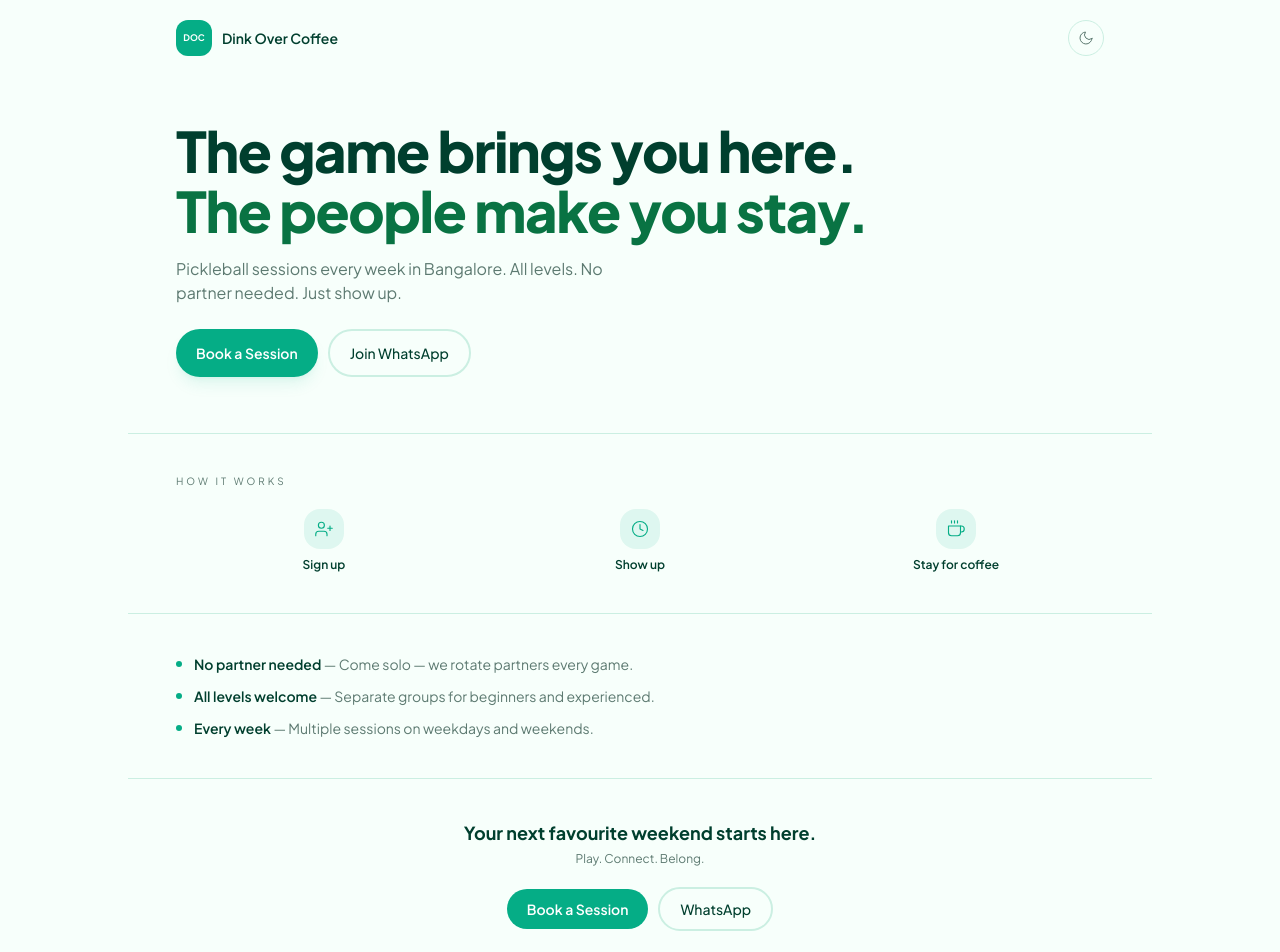
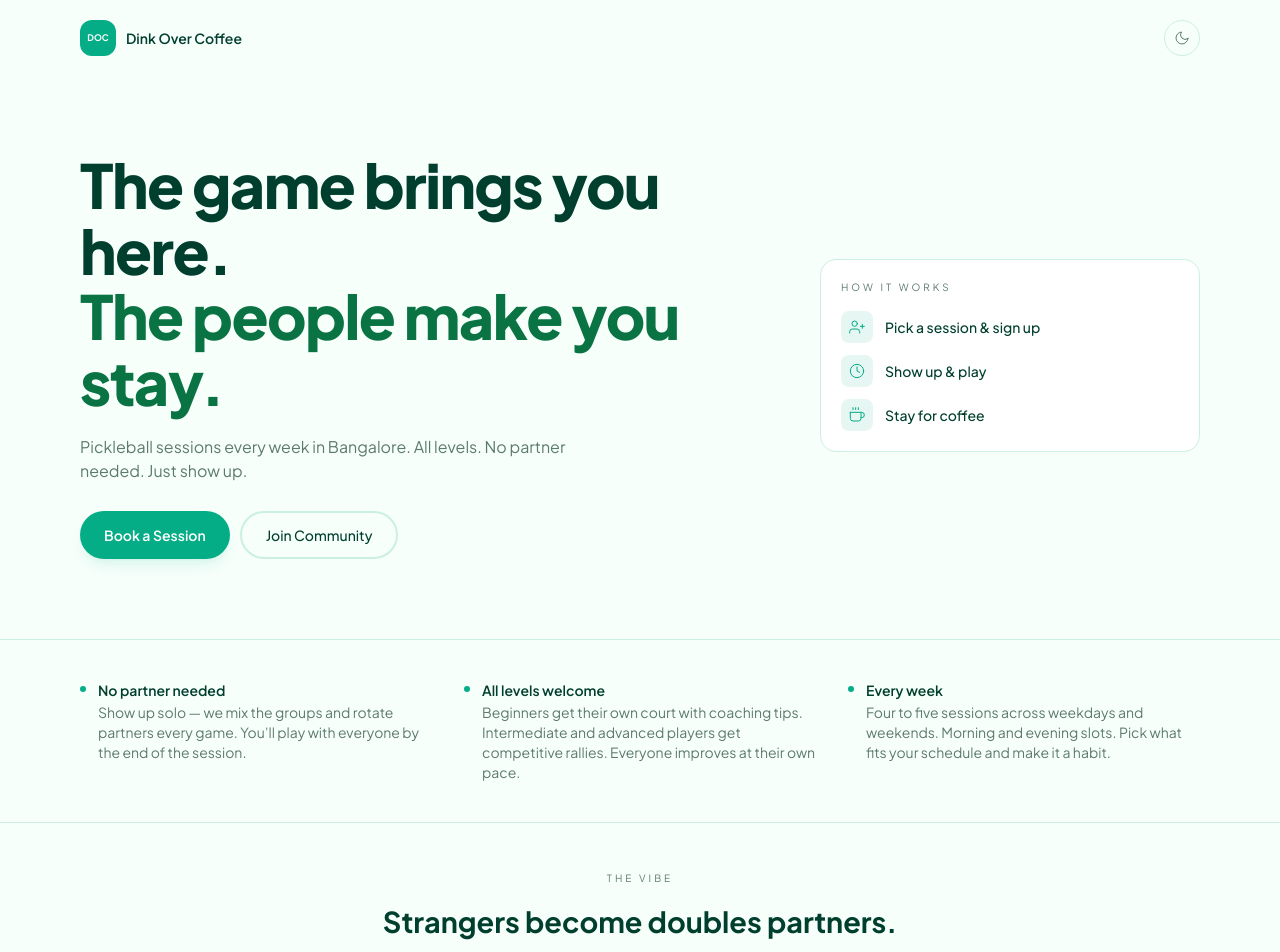
Before and after one commit to achyuthkv/dink-over-coffee, a React (Vite) app in the folder frontend/: page / in a window 1280 px wide. Shown: the top 952 px of the page. Built offline with nearby package versions, Linux system fonts and the light colour scheme; no server answers.

Commit message:
Update Landing.jsx

```diff
--- a/frontend/src/components/Landing.jsx
+++ b/frontend/src/components/Landing.jsx
@@ -24,40 +24,42 @@ export default function Landing() {
     <div className="min-h-screen bg-bg-alt flex flex-col">
 
       {/* Nav */}
-      <nav className="px-6 md:px-12 max-w-5xl mx-auto w-full pt-5 flex items-center justify-between">
-        <div className="flex items-center gap-2.5">
+      <nav className="px-6 md:px-12 lg:px-20 max-w-7xl mx-auto w-full pt-5 flex items-center justify-between">
+        <Link to="/" className="flex items-center gap-2.5">
           <div className="h-9 w-9 bg-interactive text-inverse grid place-items-center font-bold text-[9px] rounded-xl">DOC</div>
           <span className="text-primary font-semibold text-sm">Dink Over Coffee</span>
-        </div>
+        </Link>
         <ThemeToggle />
       </nav>
 
-      {/* Hero */}
-      <section className="px-6 md:px-12 max-w-5xl mx-auto w-full pt-12 pb-10 md:pt-16 md:pb-14">
-        <h1 className="text-primary text-[clamp(2rem,6vw,3.5rem)] font-extrabold leading-[1.08] tracking-tight">
+      {/* Hero — two-column on desktop */}
+      <section className="px-6 md:px-12 lg:px-20 max-w-7xl mx-auto w-full pt-12 pb-10 md:pt-20 md:pb-16 lg:pt-24 lg:pb-20 flex flex-col lg:flex-row lg:items-center lg:gap-16">
+        <div className="flex-1">
+          <h1 className="text-primary text-[clamp(2rem,5vw,3.8rem)] font-extrabold leading-[1.08] tracking-tight">
             The game brings you here.
           </h1>
-        <h1 className="text-secondary text-[clamp(2rem,6vw,3.5rem)] font-extrabold leading-[1.08] tracking-tight">
+          <h1 className="text-secondary text-[clamp(2rem,5vw,3.8rem)] font-extrabold leading-[1.08] tracking-tight">
             The people make you stay.
           </h1>
 
-        <p className="mt-4 text-muted text-sm md:text-base max-w-[38ch] leading-relaxed">
+          <p className="mt-5 text-muted text-sm md:text-base max-w-[42ch] leading-relaxed">
             Pickleball sessions every week in Bangalore. All levels. No partner needed. Just show up.
           </p>
 
-        <div className="mt-6 flex flex-wrap gap-2.5">
-          <Link to="/events" className="inline-flex items-center gap-2 rounded-full bg-interactive text-inverse px-5 py-3 text-sm font-semibold active:scale-[.98] transition shadow-lg shadow-interactive/10">
+          <div className="mt-7 flex flex-wrap gap-2.5">
+            <Link to="/events" className="inline-flex items-center gap-2 rounded-full bg-interactive text-inverse px-6 py-3 text-sm font-semibold active:scale-[.98] transition shadow-lg shadow-interactive/10">
               Book a Session
             </Link>
-          <a href="https://chat.whatsapp.com/CxCddkzBtqc2uARp4tcPDy?s=cl&p=i&mlu=3" target="_blank" rel="noopener noreferrer" className="inline-flex items-center gap-2 rounded-full border-2 border-border text-primary px-5 py-3 text-sm font-medium active:scale-[.98] transition">
-            Join WhatsApp
+            <a href="https://chat.whatsapp.com/CxCddkzBtqc2uARp4tcPDy?s=cl&p=i&mlu=3" target="_blank" rel="noopener noreferrer" className="inline-flex items-center gap-2 rounded-full border-2 border-border text-primary px-6 py-3 text-sm font-medium active:scale-[.98] transition">
+              Join Community
             </a>
           </div>
-      </section>
+        </div>
 
-      {/* Next session — inline if available */}
+        {/* Right column — session card + how it works */}
+        <div className="mt-10 lg:mt-0 lg:w-[380px] shrink-0 space-y-5">
           {nextSession && (
-        <section className="px-6 md:px-12 max-w-5xl mx-auto w-full pb-10">
+            <div>
               <p className="text-muted text-[10px] uppercase tracking-[0.3em] mb-2">Upcoming session</p>
               <Link to="/events" className="flex items-center gap-4 bg-surface rounded-2xl p-4 border border-border active:scale-[.99] transition">
                 <div className="w-10 h-10 rounded-xl bg-interactive/10 grid place-items-center shrink-0">
@@ -69,56 +71,84 @@ export default function Landing() {
                 </div>
                 <svg xmlns="http://www.w3.org/2000/svg" width="16" height="16" fill="none" stroke="currentColor" strokeWidth="2" strokeLinecap="round" strokeLinejoin="round" viewBox="0 0 24 24" className="text-muted shrink-0"><polyline points="9 18 15 12 9 6"/></svg>
               </Link>
-        </section>
+            </div>
           )}
 
-      {/* How it works */}
-      <section className="px-6 md:px-12 max-w-5xl mx-auto w-full py-10 border-t border-border">
-        <p className="text-muted text-[10px] uppercase tracking-[0.3em] mb-5">How it works</p>
-        <div className="grid grid-cols-3 gap-3 md:gap-5">
+          <div className="bg-surface rounded-2xl p-5 border border-border">
+            <p className="text-muted text-[10px] uppercase tracking-[0.3em] mb-4">How it works</p>
+            <div className="space-y-3">
               {[
-            { icon: <svg xmlns="http://www.w3.org/2000/svg" width="18" height="18" fill="none" stroke="rgb(var(--color-interactive))" strokeWidth="1.5" strokeLinecap="round" strokeLinejoin="round" viewBox="0 0 24 24"><path d="M16 21v-2a4 4 0 00-4-4H5a4 4 0 00-4 4v2"/><circle cx="8.5" cy="7" r="4"/><line x1="20" y1="8" x2="20" y2="14"/><line x1="23" y1="11" x2="17" y2="11"/></svg>, label: 'Sign up' },
-            { icon: <svg xmlns="http://www.w3.org/2000/svg" width="18" height="18" fill="none" stroke="rgb(var(--color-interactive))" strokeWidth="1.5" strokeLinecap="round" strokeLinejoin="round" viewBox="0 0 24 24"><circle cx="12" cy="12" r="10"/><polyline points="12 6 12 12 16 14"/></svg>, label: 'Show up' },
-            { icon: <svg xmlns="http://www.w3.org/2000/svg" width="18" height="18" fill="none" stroke="rgb(var(--color-interactive))" strokeWidth="1.5" strokeLinecap="round" strokeLinejoin="round" viewBox="0 0 24 24"><path d="M18 8h1a4 4 0 010 8h-1"/><path d="M2 8h16v9a4 4 0 01-4 4H6a4 4 0 01-4-4V8z"/><line x1="6" y1="1" x2="6" y2="4"/><line x1="10" y1="1" x2="10" y2="4"/><line x1="14" y1="1" x2="14" y2="4"/></svg>, label: 'Stay for coffee' },
+                { icon: <svg xmlns="http://www.w3.org/2000/svg" width="16" height="16" fill="none" stroke="rgb(var(--color-interactive))" strokeWidth="1.5" strokeLinecap="round" strokeLinejoin="round" viewBox="0 0 24 24"><path d="M16 21v-2a4 4 0 00-4-4H5a4 4 0 00-4 4v2"/><circle cx="8.5" cy="7" r="4"/><line x1="20" y1="8" x2="20" y2="14"/><line x1="23" y1="11" x2="17" y2="11"/></svg>, step: '1', label: 'Pick a session & sign up' },
+                { icon: <svg xmlns="http://www.w3.org/2000/svg" width="16" height="16" fill="none" stroke="rgb(var(--color-interactive))" strokeWidth="1.5" strokeLinecap="round" strokeLinejoin="round" viewBox="0 0 24 24"><circle cx="12" cy="12" r="10"/><polyline points="12 6 12 12 16 14"/></svg>, step: '2', label: 'Show up & play' },
+                { icon: <svg xmlns="http://www.w3.org/2000/svg" width="16" height="16" fill="none" stroke="rgb(var(--color-interactive))" strokeWidth="1.5" strokeLinecap="round" strokeLinejoin="round" viewBox="0 0 24 24"><path d="M18 8h1a4 4 0 010 8h-1"/><path d="M2 8h16v9a4 4 0 01-4 4H6a4 4 0 01-4-4V8z"/><line x1="6" y1="1" x2="6" y2="4"/><line x1="10" y1="1" x2="10" y2="4"/><line x1="14" y1="1" x2="14" y2="4"/></svg>, step: '3', label: 'Stay for coffee' },
               ].map(item => (
-            <div key={item.label} className="text-center">
-              <div className="w-10 h-10 rounded-2xl bg-interactive/10 grid place-items-center mx-auto mb-2">{item.icon}</div>
-              <p className="text-primary text-xs font-semibold">{item.label}</p>
+                <div key={item.step} className="flex items-center gap-3">
+                  <div className="w-8 h-8 rounded-lg bg-interactive/10 grid place-items-center shrink-0">{item.icon}</div>
+                  <p className="text-primary text-sm font-medium">{item.label}</p>
+                </div>
+              ))}
+            </div>
+          </div>
+        </div>
+      </section>
+
+      {/* Value props — horizontal on desktop */}
+      <section className="px-6 md:px-12 lg:px-20 max-w-7xl mx-auto w-full py-10 border-t border-border">
+        <div className="grid md:grid-cols-3 gap-4 md:gap-8">
+          {[
+            { title: 'No partner needed', desc: 'Show up solo — we mix the groups and rotate partners every game. You’ll play with everyone by the end of the session.' },
+            { title: 'All levels welcome', desc: 'Beginners get their own court with coaching tips. Intermediate and advanced players get competitive rallies. Everyone improves at their own pace.' },
+            { title: 'Every week', desc: 'Four to five sessions across weekdays and weekends. Morning and evening slots. Pick what fits your schedule and make it a habit.' },
+          ].map(item => (
+            <div key={item.title} className="flex items-start gap-3">
+              <span className="w-1.5 h-1.5 rounded-full bg-interactive shrink-0 mt-1.5" />
+              <div>
+                <p className="text-primary text-sm font-semibold">{item.title}</p>
+                <p className="text-muted text-sm mt-0.5">{item.desc}</p>
+              </div>
             </div>
           ))}
         </div>
       </section>
 
-      {/* Value props */}
-      <section className="px-6 md:px-12 max-w-5xl mx-auto w-full py-10 border-t border-border">
-        <div className="space-y-3">
-          {[
-            { title: 'No partner needed', desc: 'Come solo — we rotate partners every game.' },
-            { title: 'All levels welcome', desc: 'Separate groups for beginners and experienced.' },
-            { title: 'Every week', desc: 'Multiple sessions on weekdays and weekends.' },
-          ].map(item => (
-            <div key={item.title} className="flex items-center gap-3">
-              <span className="w-1.5 h-1.5 rounded-full bg-interactive shrink-0" />
-              <p className="text-sm"><span className="text-primary font-semibold">{item.title}</span> <span className="text-muted">— {item.desc}</span></p>
-            </div>
-          ))}
+      {/* The vibe */}
+      <section className="px-6 md:px-12 lg:px-20 max-w-7xl mx-auto w-full py-12 border-t border-border">
+        <div className="max-w-2xl mx-auto text-center">
+          <p className="text-muted text-[10px] uppercase tracking-[0.3em] mb-4">The vibe</p>
+          <p className="text-primary text-[clamp(1.2rem,3vw,1.8rem)] font-bold leading-snug">
+            Strangers become doubles partners.
+          </p>
+          <p className="text-secondary text-[clamp(1.2rem,3vw,1.8rem)] font-bold leading-snug mt-1">
+            Doubles partners become friends.
+          </p>
+          <p className="mt-4 text-muted text-sm leading-relaxed max-w-md mx-auto">
+            The best sessions aren&apos;t about winning. They&apos;re about the conversations between games, the inside jokes, and the &ldquo;same time next week?&rdquo;
+          </p>
         </div>
       </section>
 
-      {/* Footer CTA */}
-      <section className="px-6 md:px-12 max-w-5xl mx-auto w-full py-10 mt-auto border-t border-border text-center">
-        <p className="text-primary font-bold text-lg">Your next favourite weekend starts here.</p>
-        <p className="text-muted text-xs mt-1">Play. Connect. Belong.</p>
+      {/* Final CTA */}
+      <section className="px-6 md:px-12 lg:px-20 max-w-7xl mx-auto w-full py-12 border-t border-border text-center">
+        <h2 className="text-primary text-xl md:text-2xl font-extrabold">Your next favourite weekend starts here.</h2>
         <div className="mt-5 flex items-center justify-center gap-2.5">
-          <Link to="/events" className="inline-flex items-center rounded-full bg-interactive text-inverse px-5 py-2.5 text-sm font-semibold active:scale-[.98] transition">
+          <Link to="/events" className="inline-flex items-center rounded-full bg-interactive text-inverse px-6 py-3 text-sm font-semibold active:scale-[.98] transition shadow-lg shadow-interactive/10">
             Book a Session
           </Link>
-          <a href="https://chat.whatsapp.com/CxCddkzBtqc2uARp4tcPDy?s=cl&p=i&mlu=3" target="_blank" rel="noopener noreferrer" className="inline-flex items-center rounded-full border-2 border-border text-primary px-5 py-2.5 text-sm font-medium active:scale-[.98] transition">
-            WhatsApp
+          <a href="https://chat.whatsapp.com/CxCddkzBtqc2uARp4tcPDy?s=cl&p=i&mlu=3" target="_blank" rel="noopener noreferrer" className="inline-flex items-center rounded-full border-2 border-border text-primary px-6 py-3 text-sm font-medium active:scale-[.98] transition">
+            Join Community
           </a>
         </div>
       </section>
 
+      {/* Footer */}
+      <footer className="px-6 md:px-12 lg:px-20 max-w-7xl mx-auto w-full py-6 mt-auto border-t border-border flex items-center justify-between">
+        <div className="flex items-center gap-2">
+          <div className="h-6 w-6 bg-interactive text-inverse grid place-items-center font-bold text-[6px] rounded-md">DOC</div>
+          <span className="text-primary font-bold text-sm">Dink Over Coffee</span>
+        </div>
+        <p className="text-muted text-xs">Play. Connect. Belong.</p>
+      </footer>
+
     </div>
   )
 }
```
Lines whose indentation alone changed are shown as unchanged.
